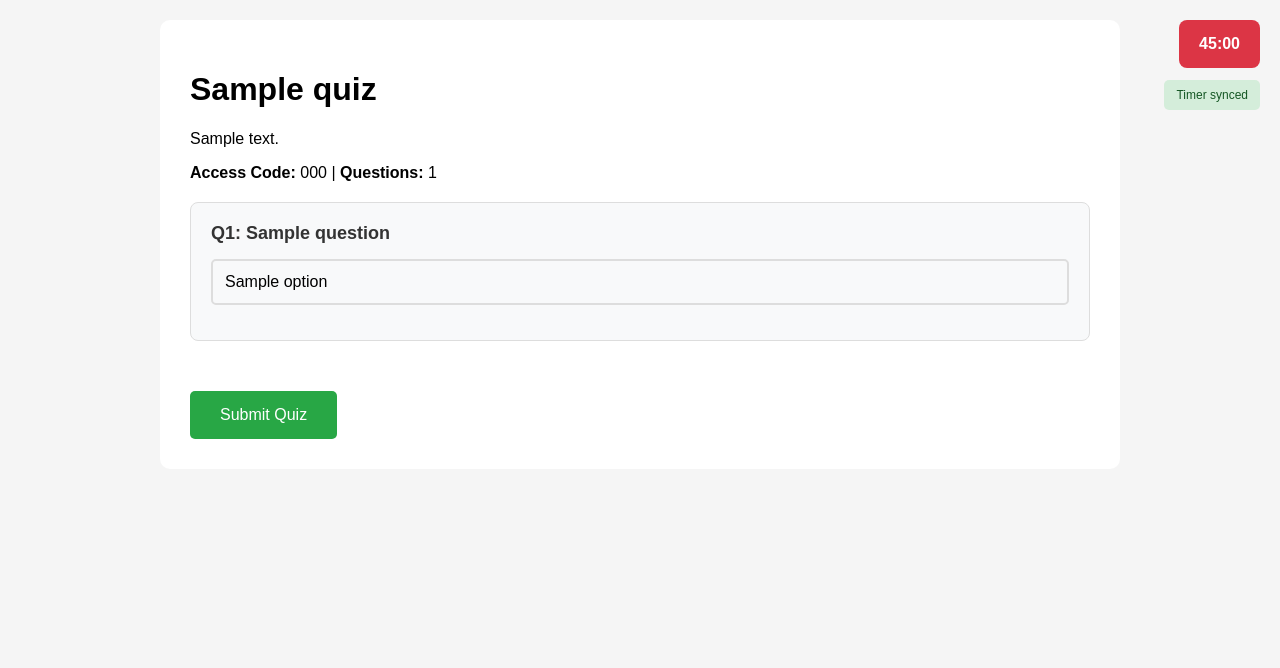
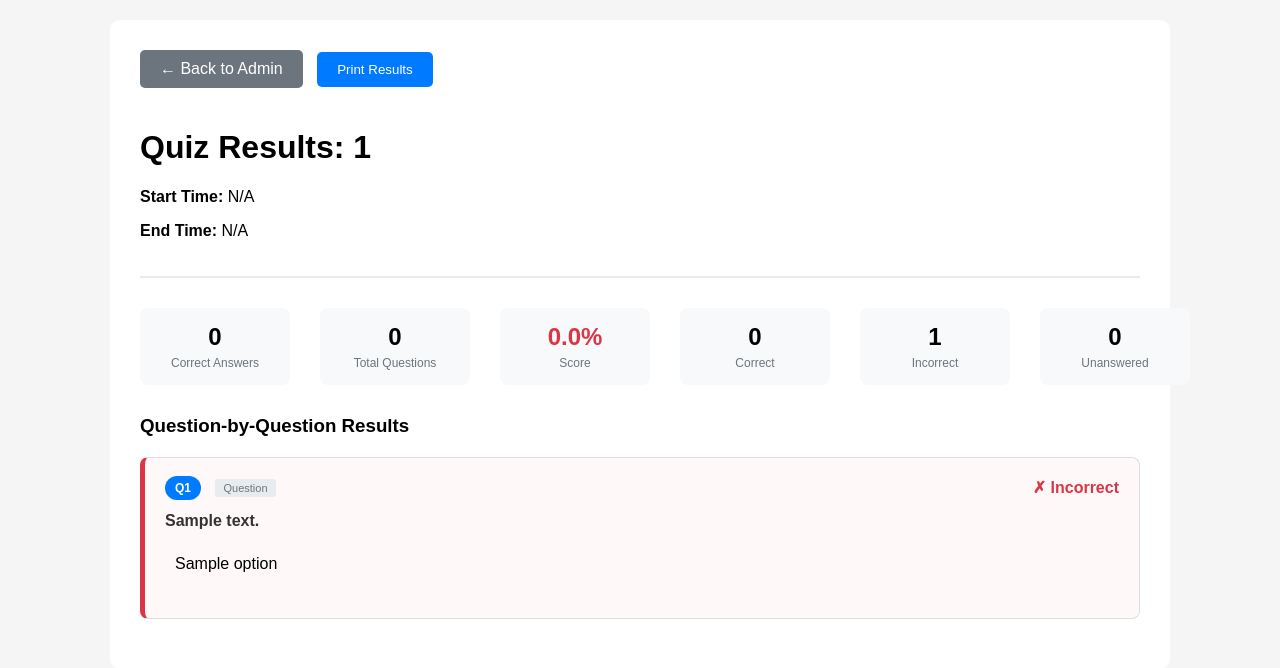
Before and after one commit to ShaikTechV/interview-quiz-platform, a Flask app: template templates/quiz.html in a window 1280 px wide. Shown: the top 668 px of the page. Run offline with Flask 3, Linux system fonts and the light colour scheme; the visitor is signed in with stand-in values (Sample User, id 1); the template is opened without the code that fills it: most values are stand-ins (such as "Sample title", 1, 10 or a date in 2020); some libraries are stand-ins or nearby versions.

Commit message:
Update quiz.html

```diff
--- a/templates/quiz.html
+++ b/templates/quiz.html
@@ -1,213 +1,171 @@
 <!DOCTYPE html>
 <html>
 <head>
-    <title>{{ quiz_data.title }}</title>
+    <title>Quiz Details - {{ session.access_code }}</title>
     <style>
         body { font-family: Arial, sans-serif; background: #f5f5f5; margin: 0; padding: 20px; }
-        .container { max-width: 900px; margin: 0 auto; background: white; padding: 30px; border-radius: 10px; }
-        .timer { position: fixed; top: 20px; right: 20px; background: #dc3545; color: white; padding: 15px 20px; border-radius: 8px; font-weight: bold; z-index: 1000; }
-        .timer.warning { background: #fd7e14; animation: pulse 1s infinite; }
-        .timer.critical { background: #dc3545; animation: pulse 0.5s infinite; }
-        @keyframes pulse { 0%, 50% { opacity: 1; } 51%, 100% { opacity: 0.7; } }
-        .question { margin: 20px 0; padding: 20px; border: 1px solid #ddd; border-radius: 8px; background: #f8f9fa; }
-        .question-title { font-size: 18px; font-weight: bold; margin-bottom: 15px; color: #333; white-space: pre-line; }
+        .container { max-width: 1000px; margin: 0 auto; background: white; padding: 30px; border-radius: 10px; }
+        .header { margin-bottom: 30px; padding-bottom: 20px; border-bottom: 2px solid #e9ecef; }
+        .summary { display: flex; gap: 30px; margin-bottom: 30px; }
+        .summary-item { text-align: center; padding: 15px; background: #f8f9fa; border-radius: 8px; min-width: 120px; }
+        .summary-number { font-size: 24px; font-weight: bold; }
+        .summary-label { font-size: 12px; color: #6c757d; margin-top: 5px; }
+        .score-excellent { color: #28a745; }
+        .score-good { color: #fd7e14; }
+        .score-poor { color: #dc3545; }
+        .question { margin: 20px 0; padding: 20px; border: 1px solid #ddd; border-radius: 8px; }
+        .question.correct { border-left: 5px solid #28a745; background: #f8fff8; }
+        .question.incorrect { border-left: 5px solid #dc3545; background: #fff8f8; }
+        .question.unanswered { border-left: 5px solid #6c757d; background: #f8f9fa; }
+        .question-header { display: flex; justify-content: space-between; align-items: center; margin-bottom: 15px; }
+        .question-number { background: #007bff; color: white; padding: 5px 10px; border-radius: 15px; font-size: 12px; font-weight: bold; }
+        .question-type { background: #e9ecef; color: #6c757d; padding: 3px 8px; border-radius: 3px; font-size: 11px; margin-left: 10px; }
+        .question-status { font-weight: bold; margin-left: auto; }
+        .question-status.correct { color: #28a745; }
+        .question-status.incorrect { color: #dc3545; }
+        .question-status.unanswered { color: #6c757d; }
+        .question-text { font-weight: bold; margin-bottom: 15px; color: #333; white-space: pre-line; }
         .options { margin: 15px 0; }
-        .option { margin: 10px 0; padding: 12px; border: 2px solid #ddd; border-radius: 5px; cursor: pointer; transition: all 0.3s; }
-        .option:hover { border-color: #007bff; background: #f0f8ff; }
-        .option.selected { border-color: #007bff; background: #007bff; color: white; }
-        .submit-btn { background: #28a745; color: white; padding: 15px 30px; border: none; border-radius: 5px; font-size: 16px; cursor: pointer; margin-top: 30px; }
-        .submit-btn:hover { background: #218838; }
-        .connection-status { position: fixed; top: 80px; right: 20px; padding: 8px 12px; border-radius: 5px; font-size: 12px; }
-        .connection-status.online { background: #d4edda; color: #155724; }
-        .connection-status.offline { background: #f8d7da; color: #721c24; }
+        .option { margin: 8px 0; padding: 10px; border-radius: 5px; }
+        .option.user-answer { background: #e3f2fd; border: 2px solid #2196f3; }
+        .option.correct-answer { background: #e8f5e8; border: 2px solid #4caf50; }
+        .option.user-incorrect { background: #ffebee; border: 2px solid #f44336; }
+        .text-answer { margin: 15px 0; }
+        .text-answer-box { padding: 10px; border-radius: 5px; margin: 5px 0; }
+        .user-text-answer { background: #e3f2fd; border: 2px solid #2196f3; }
+        .correct-text-answer { background: #e8f5e8; border: 2px solid #4caf50; }
+        .user-text-incorrect { background: #ffebee; border: 2px solid #f44336; }
+        .explanation { background: #f8f9fa; padding: 15px; border-radius: 5px; margin-top: 15px; border-left: 4px solid #007bff; }
+        .explanation-title { font-weight: bold; color: #007bff; margin-bottom: 5px; }
+        .back-btn { background: #6c757d; color: white; padding: 10px 20px; border: none; border-radius: 5px; cursor: pointer; margin-bottom: 20px; text-decoration: none; display: inline-block; }
+        .back-btn:hover { background: #545b62; }
+        .print-btn { background: #007bff; color: white; padding: 10px 20px; border: none; border-radius: 5px; cursor: pointer; margin-left: 10px; }
+        .print-btn:hover { background: #0056b3; }
     </style>
 </head>
 <body>
-    <div class="timer" id="timer">45:00</div>
-    <div class="connection-status online" id="connectionStatus">Timer synced</div>
+    <div class="container">
+        <a href="/admin" class="back-btn">← Back to Admin</a>
+        <button class="print-btn" onclick="window.print()">Print Results</button>
 
-    <div class="container">
-        <h1>{{ quiz_data.title }}</h1>
-        <p>{{ quiz_data.description }}</p>
-        <p><strong>Access Code:</strong> {{ access_code }} | <strong>Questions:</strong> {{ questions|length }}</p>
+        <div class="header">
+            <h1>Quiz Results: {{ session.access_code }}</h1>
+            <p><strong>Start Time:</strong> {{ session.start_time.strftime('%Y-%m-%d %H:%M:%S') if session.start_time else 'N/A' }}</p>
+            <p><strong>End Time:</strong> {{ session.end_time.strftime('%Y-%m-%d %H:%M:%S') if session.end_time else 'N/A' }}</p>
+            {% if session.start_time and session.end_time %}
+            <p><strong>Duration:</strong> {{ ((session.end_time - session.start_time).total_seconds() // 60)|int }} minutes</p>
+            {% endif %}
+        </div>
 
-        <div id="questions">
-            {% for question in questions %}
-            <div class="question">
-                <div class="question-title">Q{{ loop.index }}: {{ question.question }}</div>
+        <div class="summary">
+            <div class="summary-item">
+                <div class="summary-number">{{ session.score or 0 }}</div>
+                <div class="summary-label">Correct Answers</div>
+            </div>
+            <div class="summary-item">
+                <div class="summary-number">{{ session.total_questions or 0 }}</div>
+                <div class="summary-label">Total Questions</div>
+            </div>
+            <div class="summary-item">
+                {% set percentage = ((session.score or 0) / (session.total_questions or 1) * 100)|round(1) %}
+                <div class="summary-number {% if percentage >= 80 %}score-excellent{% elif percentage >= 60 %}score-good{% else %}score-poor{% endif %}">
+                    {{ percentage }}%
+                </div>
+                <div class="summary-label">Score</div>
+            </div>
+            <div class="summary-item">
+                <div class="summary-number">{{ question_results|selectattr('is_correct')|list|length }}</div>
+                <div class="summary-label">Correct</div>
+            </div>
+            <div class="summary-item">
+                <div class="summary-number">{{ question_results|rejectattr('is_correct')|selectattr('user_answer', 'ne', -1)|list|length }}</div>
+                <div class="summary-label">Incorrect</div>
+            </div>
+            <div class="summary-item">
+                <div class="summary-number">{{ question_results|selectattr('user_answer', 'eq', -1)|list|length }}</div>
+                <div class="summary-label">Unanswered</div>
+            </div>
+        </div>
+
+        <h3>Question-by-Question Results</h3>
+
+        {% for result in question_results %}
+        <div class="question {% if result.user_answer == -1 %}unanswered{% elif result.is_correct %}correct{% else %}incorrect{% endif %}">
+            <div class="question-header">
+                <div>
+                    <span class="question-number">Q{{ result.question_number }}</span>
+                    <span class="question-type">
+                        {% if result.question_type == 'multiple_choice' %}
+                            Multiple Choice
+                        {% elif result.question_type == 'true_false' %}
+                            True/False
+                        {% elif result.question_type == 'text_input' %}
+                            Calculation/Text Input
+                        {% else %}
+                            Question
+                        {% endif %}
+                    </span>
+                </div>
+                <span class="question-status {% if result.user_answer == -1 %}unanswered{% elif result.is_correct %}correct{% else %}incorrect{% endif %}">
+                    {% if result.user_answer == -1 %}
+                        Not Answered
+                    {% elif result.is_correct %}
+                        ✓ Correct
+                    {% else %}
+                        ✗ Incorrect
+                    {% endif %}
+                </span>
+            </div>
+
+            <div class="question-text">{{ result.question_text }}</div>
+
+            {% if result.question_type == 'text_input' %}
+                <!-- Text input question results -->
+                <div class="text-answer">
+                    <div class="text-answer-box {% if result.user_answer == -1 %}unanswered{% elif result.is_correct %}user-text-answer{% else %}user-text-incorrect{% endif %}">
+                        <strong>Your Answer:</strong> {{ result.user_answer_text }}
+                    </div>
+                    <div class="text-answer-box correct-text-answer">
+                        <strong>Correct Answer:</strong> {{ result.correct_answer_text }}
+                    </div>
+                </div>
+
+                {% if result.explanation %}
+                <div class="explanation">
+                    <div class="explanation-title">Explanation:</div>
+                    {{ result.explanation }}
+                </div>
+                {% endif %}
+            {% else %}
+                <!-- Multiple choice or True/False question results -->
                 <div class="options">
-                    {% for option in question.options %}
+                    {% for option in result.options %}
                     {% if option != "N/A" %}
-                    <div class="option" onclick="selectOption({{ question.id }}, {{ loop.index0 }})"
-                         id="option-{{ question.id }}-{{ loop.index0 }}">
+                    <div class="option
+                        {% if loop.index0 == result.user_answer and loop.index0 == result.correct_answer %}user-answer correct-answer
+                        {% elif loop.index0 == result.user_answer %}user-answer{% if not result.is_correct %} user-incorrect{% endif %}
+                        {% elif loop.index0 == result.correct_answer %}correct-answer
+                        {% endif %}">
                         {{ option }}
+                        {% if loop.index0 == result.user_answer %}
+                            <strong> [Your Answer]</strong>
+                        {% endif %}
+                        {% if loop.index0 == result.correct_answer %}
+                            <strong> [Correct Answer]</strong>
+                        {% endif %}
                     </div>
                     {% endif %}
                     {% endfor %}
                 </div>
-            </div>
-            {% endfor %}
+            {% endif %}
         </div>
-
-        <button class="submit-btn" onclick="submitQuiz()">Submit Quiz</button>
+        {% endfor %}
     </div>
 
-    <script>
-        const accessCode = '{{ access_code }}';
-        const answers = {};
-        let timeLeft = {{ quiz_data.time_limit }};
-        let timerInterval;
-        let syncInterval;
-        let lastSyncTime = Date.now();
-
-        function updateTimerDisplay(seconds) {
-            const minutes = Math.floor(seconds / 60);
-            const secs = seconds % 60;
-            const display = minutes + ':' + (secs < 10 ? '0' : '') + secs;
-
-            const timerElement = document.getElementById('timer');
-            timerElement.textContent = 'Time: ' + display;
-
-            timerElement.className = 'timer';
-            if (seconds <= 300) {
-                timerElement.classList.add('warning');
-            }
-            if (seconds <= 60) {
-                timerElement.classList.add('critical');
-            }
-
-            if (seconds <= 0) {
-                alert('Time is up! Quiz will be submitted automatically.');
-                submitQuiz();
-                return;
-            }
-        }
-
-        function syncTimeWithServer() {
-            fetch('/get_time_remaining/' + accessCode)
-                .then(response => response.json())
-                .then(data => {
-                    if (data.error) {
-                        console.error('Timer sync error:', data.error);
-                        document.getElementById('connectionStatus').textContent = 'Sync error';
-                        document.getElementById('connectionStatus').className = 'connection-status offline';
-                    } else {
-                        timeLeft = data.time_remaining;
-                        lastSyncTime = Date.now();
-                        updateTimerDisplay(timeLeft);
-
-                        document.getElementById('connectionStatus').textContent = 'Timer synced';
-                        document.getElementById('connectionStatus').className = 'connection-status online';
-
-                        if (data.expired) {
-                            alert('Time is up! Quiz will be submitted automatically.');
-                            submitQuiz();
-                            return;
-                        }
-                    }
-                })
-                .catch(error => {
-                    console.error('Timer sync failed:', error);
-                    document.getElementById('connectionStatus').textContent = 'Connection lost';
-                    document.getElementById('connectionStatus').className = 'connection-status offline';
-                });
-        }
-
-        function startLocalCountdown() {
-            if (timerInterval) clearInterval(timerInterval);
-
-            timerInterval = setInterval(() => {
-                const elapsed = Math.floor((Date.now() - lastSyncTime) / 1000);
-                const currentTime = Math.max(0, timeLeft - elapsed);
-                updateTimerDisplay(currentTime);
-
-                if (currentTime <= 0) {
-                    clearInterval(timerInterval);
-                    alert('Time is up! Quiz will be submitted automatically.');
-                    submitQuiz();
-                }
-            }, 1000);
-        }
-
-        function handleVisibilityChange() {
-            if (document.hidden) {
-                console.log('Tab hidden - will sync when visible again');
-            } else {
-                console.log('Tab visible - syncing time');
-                syncTimeWithServer();
-            }
-        }
-
-        function selectOption(questionId, optionIndex) {
-            const options = document.querySelectorAll('[id^="option-' + questionId + '-"]');
-            options.forEach(opt => opt.classList.remove('selected'));
-
-            document.getElementById('option-' + questionId + '-' + optionIndex).classList.add('selected');
-
-            answers[questionId] = optionIndex;
-
-            fetch('/submit_answer', {
-                method: 'POST',
-                headers: { 'Content-Type': 'application/json' },
-                body: JSON.stringify({
-                    access_code: accessCode,
-                    question_id: questionId,
-                    answer: optionIndex
-                })
-            }).catch(error => {
-                console.error('Error saving answer:', error);
-            });
-        }
-
-        function submitQuiz() {
-            if (timerInterval) clearInterval(timerInterval);
-            if (syncInterval) clearInterval(syncInterval);
-
-            fetch('/submit_quiz', {
-                method: 'POST',
-                headers: { 'Content-Type': 'application/json' },
-                body: JSON.stringify({ access_code: accessCode })
-            })
-            .then(response => response.json())
-            .then(data => {
-                if (data.success) {
-                    alert('Quiz completed! Your score: ' + data.score + '/' + data.total + ' (' + data.percentage + '%)');
-                    window.location.href = '/';
-                } else {
-                    alert('Error submitting quiz: ' + (data.error || 'Unknown error'));
-                }
-            })
-            .catch(error => {
-                console.error('Error submitting quiz:', error);
-                alert('Error submitting quiz. Please try again.');
-            });
-        }
-
-        function initializeTimer() {
-            syncTimeWithServer();
-            startLocalCountdown();
-            syncInterval = setInterval(syncTimeWithServer, 30000);
-            document.addEventListener('visibilitychange', handleVisibilityChange);
-            window.addEventListener('focus', syncTimeWithServer);
-            window.addEventListener('beforeunload', function(e) {
-                const confirmationMessage = 'Are you sure you want to leave? Your quiz progress will be lost.';
-                e.returnValue = confirmationMessage;
-                return confirmationMessage;
-            });
-        }
-
-        document.addEventListener('DOMContentLoaded', initializeTimer);
-
-        window.addEventListener('online', () => {
-            console.log('Connection restored - syncing time');
-            syncTimeWithServer();
-        });
-
-        window.addEventListener('offline', () => {
-            console.log('Connection lost');
-            document.getElementById('connectionStatus').textContent = 'Offline';
-            document.getElementById('connectionStatus').className = 'connection-status offline';
-        });
-    </script>
+    <style media="print">
+        .back-btn, .print-btn { display: none; }
+        body { background: white; }
+        .container { box-shadow: none; }
+    </style>
 </body>
 </html>
```
